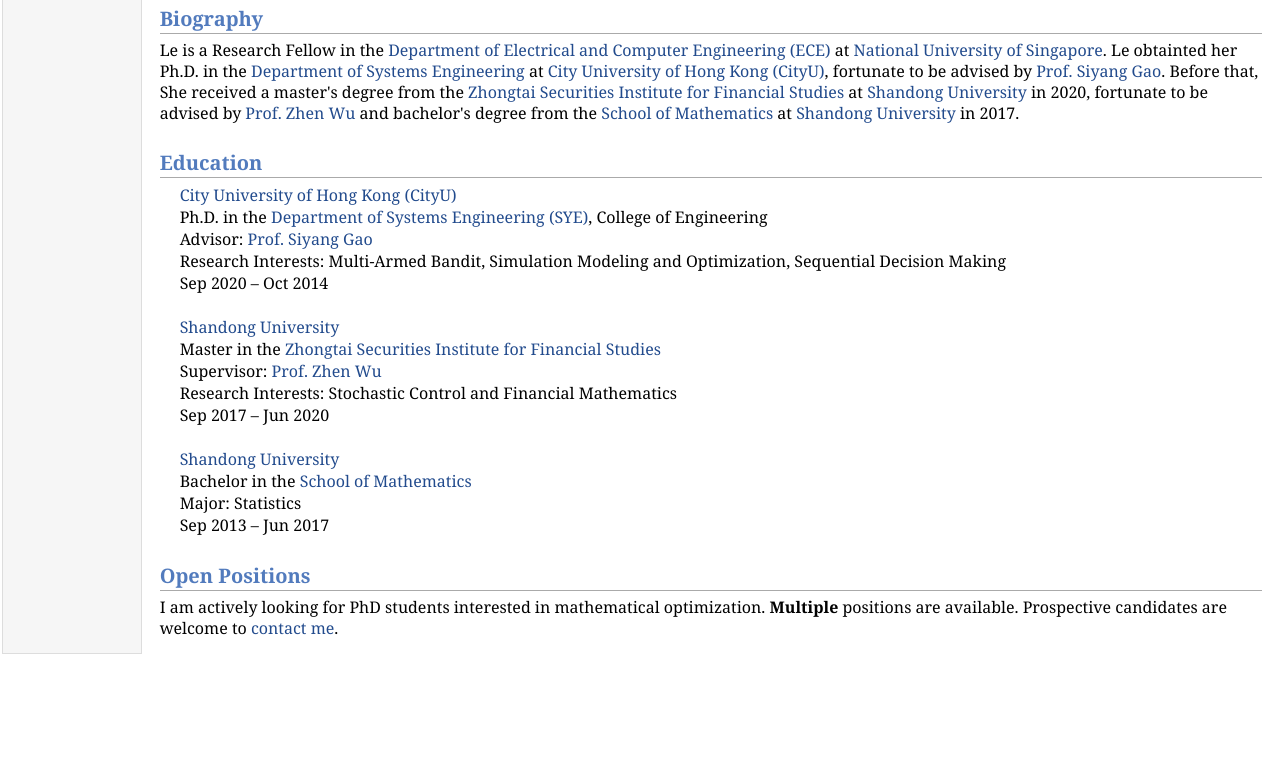
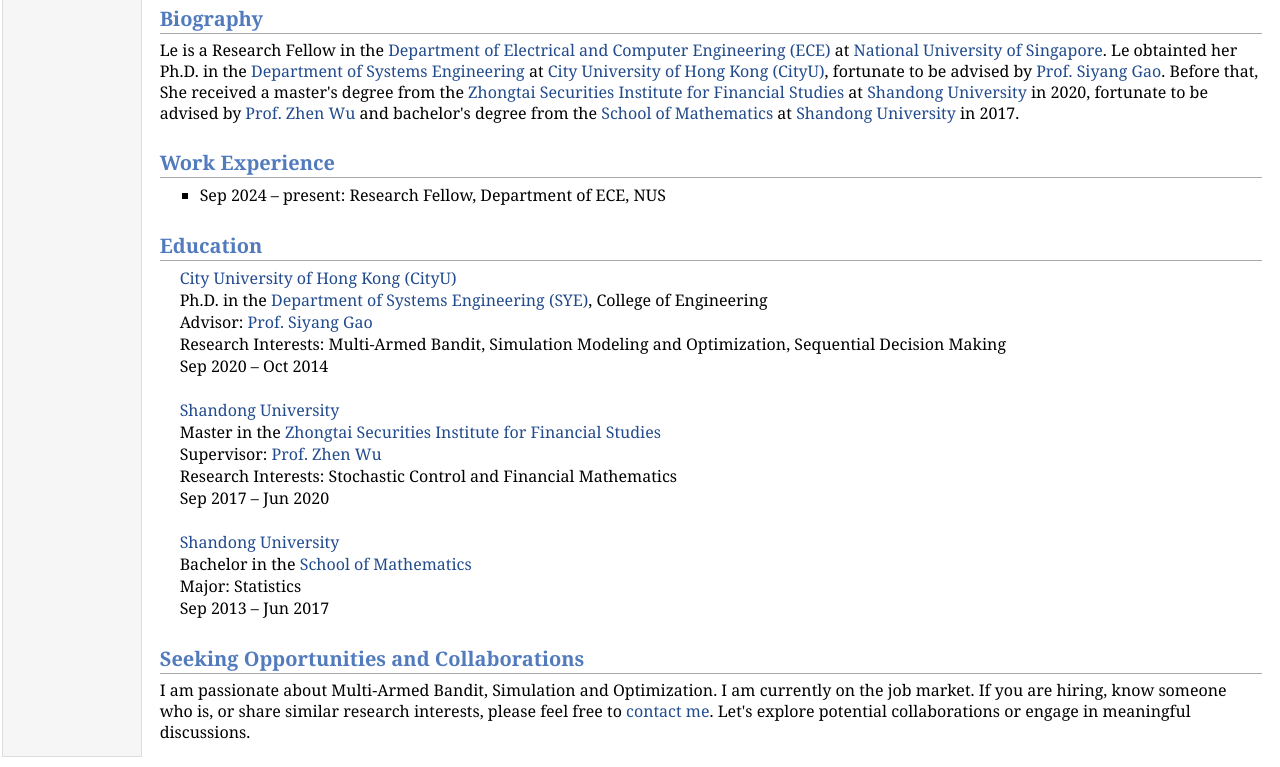
Before and after one commit to leyang2/leyang2.github.io, a plain HTML site: page index.html in a window 1280 px wide. Shown: the part 304-1071 px from the top of the page. Before the commit the page ends 968 px from the top, so only its background shows below. Drawn offline with Linux system fonts and the light colour scheme.

Commit message:
Update index.html

```diff
--- a/index.html
+++ b/index.html
@@ -83,11 +83,16 @@
 <h2>Biography</h2>
 <p>Le is a Research Fellow in the <a href="https://cde.nus.edu.sg/ece/">Department of Electrical and Computer Engineering (ECE)</a> at <a href="https://nus.edu.sg/">National University of Singapore</a>. Le obtainted her Ph.D. in the <a href="https://www.cityu.edu.hk/sye/">Department of Systems Engineering</a> at <a href="https://www.cityu.edu.hk">City University of Hong Kong (CityU)</a>, fortunate to be advised by <a href="https://www.cityu.edu.hk/stfprofile/siyangao.htm">Prof. Siyang Gao</a>. Before that, She received a master's degree from the <a href="http://mathfinance.sdu.edu.cn/english/">Zhongtai Securities Institute for Financial Studies</a> at <a href="https://www.en.sdu.edu.cn">Shandong University</a> in 2020, fortunate to be advised by <a href="https://faculty.sdu.edu.cn/wuzhen1/zh_CN/index.htm">Prof. Zhen Wu</a> and bachelor's degree from the <a href=" https://www.math.sdu.edu.cn/English.htm">School of Mathematics</a> at <a href="https://www.en.sdu.edu.cn">Shandong University</a> in 2017.</p>
 
-<h2>Education</h2>
+<h2>Work Experience</h2>
 
-<dl>
+<ul>
+
+<li><p>Sep 2024 – present: Research Fellow, Department of ECE, NUS</p></li>
+</ul>
 
 
+<h2>Education</h2>
+<dl>
 
 <dd="text-indent: 0;">
 <a href="https://www.cityu.edu.hk">City University of Hong Kong (CityU)</a>
@@ -118,15 +123,12 @@
   <br>Sep 2013 – Jun 2017
 </dd>
 
-
-
-
 </dl>
 
 
+<h2>Seeking Opportunities and Collaborations</h2>
 
-<h2>Open Positions</h2>
-<p>I am actively looking for PhD students interested in mathematical optimization. <b>Multiple</b> positions are available. Prospective candidates are welcome to <a href="mailto:shaoninghan@nus.edu.sg">contact me</a>.</p>
+<p>I am passionate about Multi-Armed Bandit, Simulation and Optimization. I am currently on the job market. If you are hiring, know someone who is, or share similar research interests, please feel free to <a href="mailto:le_yang@nus.edu.sg">contact me</a>. Let's explore potential collaborations or engage in meaningful discussions.</p>
 </td>
 </tr>
 </table>
```
